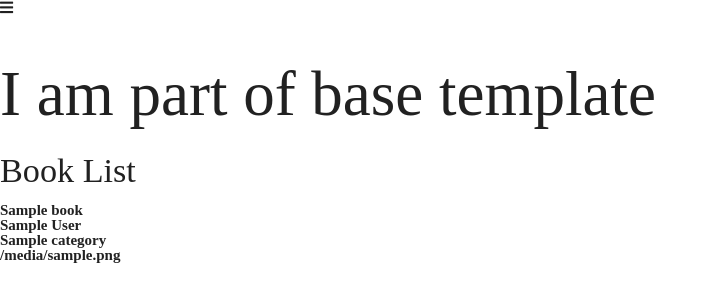
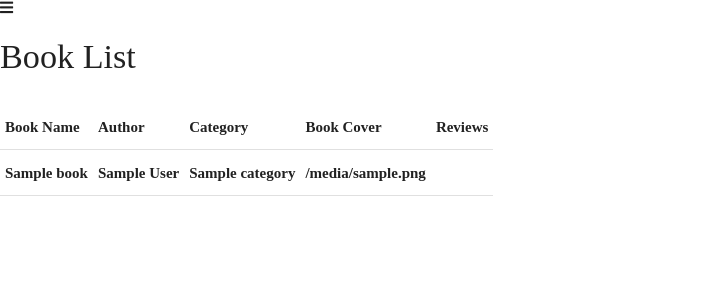
Before and after one commit to Code-Institute-Submissions/djmolloy57-proj_book_MayResub, a Flask app: page /get_tasks in a window 1280 px wide. Shown: the part 163-465 px from the top of the page, without its empty margins (0-717 px from the left). Run offline with Flask 2, Linux system fonts and the light colour scheme; a database or web service that is not in the repository returns one stand-in record (values such as "Sample title"); some libraries are stand-ins or nearby versions.

Commit message:
Add materialize Navbar and sidenav added existing book list as table

```diff
--- a/templates/base.html
+++ b/templates/base.html
@@ -18,7 +18,7 @@
         <nav class="nav-extended text-shadow">
             <div class="nav-wrapper">
               <a href="#!" class="brand-logo">Book Review</a>
-              <a href="#" data-target="mobile-demo" class="sidenav-trigger"><i class="fas fa-bars"</i></a>
+              <a href="#" data-target="mobile-demo" class="sidenav-trigger right"><i class="fas fa-bars"</i></a>
               <ul class="right hide-on-med-and-down">
                 <li><a href="sass.html">Sass</a></li>
                 <li><a href="badges.html">Components</a></li>
@@ -36,8 +36,6 @@
             <li><a href="mobile.html">Mobile</a></li>
           </ul>
     </header>
-
-    <h1>I am part of base template</h1>
     {% block content  %}
     {% endblock %}
     <script src="https://code.jquery.com/jquery-3.6.0.min.js"
--- a/templates/tasks.html
+++ b/templates/tasks.html
@@ -1,13 +1,20 @@
 {% extends "base.html" %}
 {% block content %}
-
+<table cellspacing="0" class="column-options">
+    <th>Book Name</th>
+    <th>Author</th>
+    <th>Category</th>
+    <th>Book Cover</th>
+    <th>Reviews</th>
     <h4>Book List</h4>
     {% for task in tasks %}
-        {{ task.book_name }}<br>
-        {{ task.Author}}<br>
-        {{ task.Category}}<br>
-        {{ task.book_cover}}<br>
+        <tr>
+        <td>{{ task.book_name }}</td>
+        <td>{{ task.Author}}</td>
+        <td>{{ task.Category}}</td>
+        <td>{{ task.book_cover}}</td>
         <br>
+        </tr>
     {% endfor %}
-
+</table>
 {% endblock %}
```
